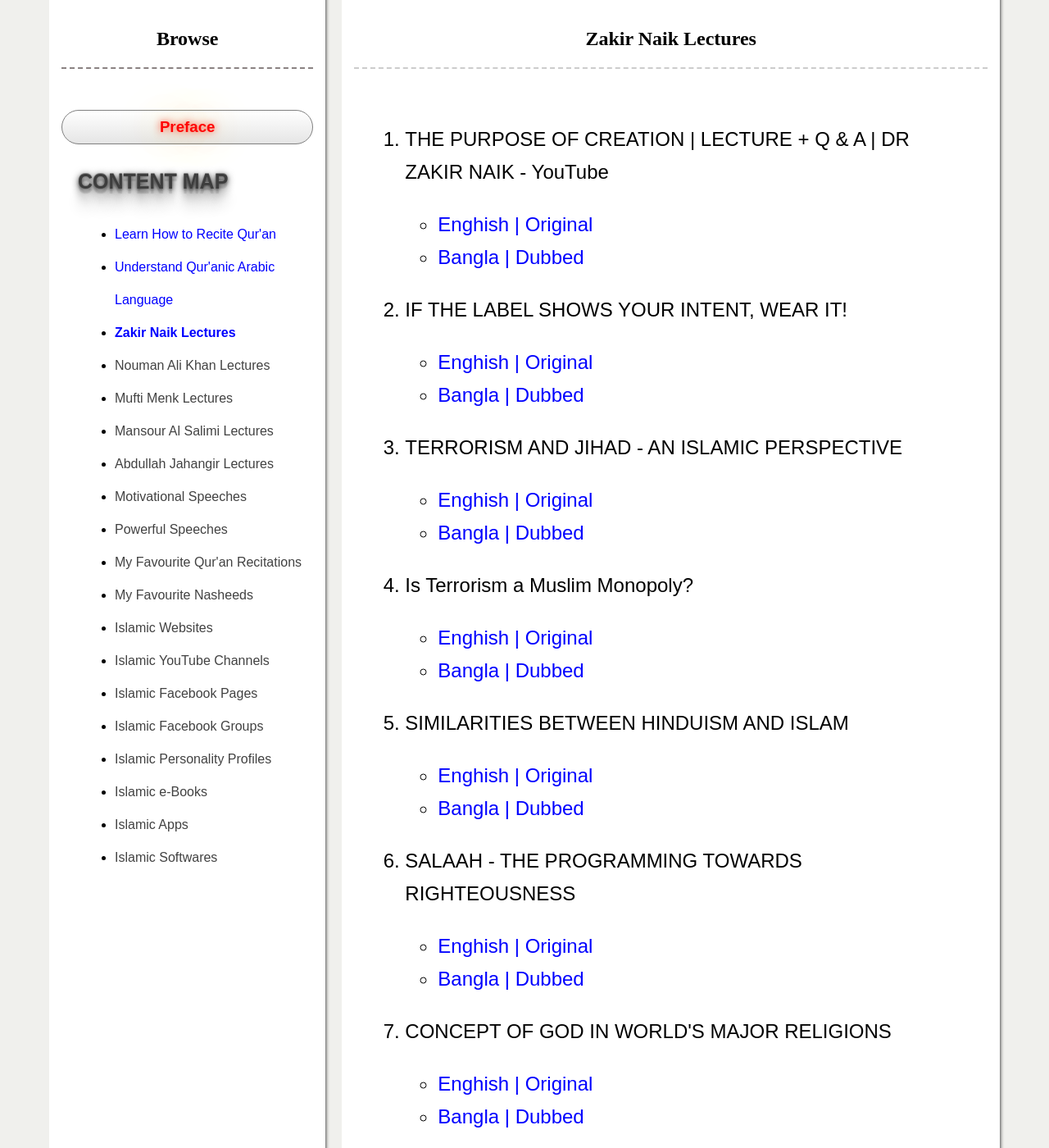
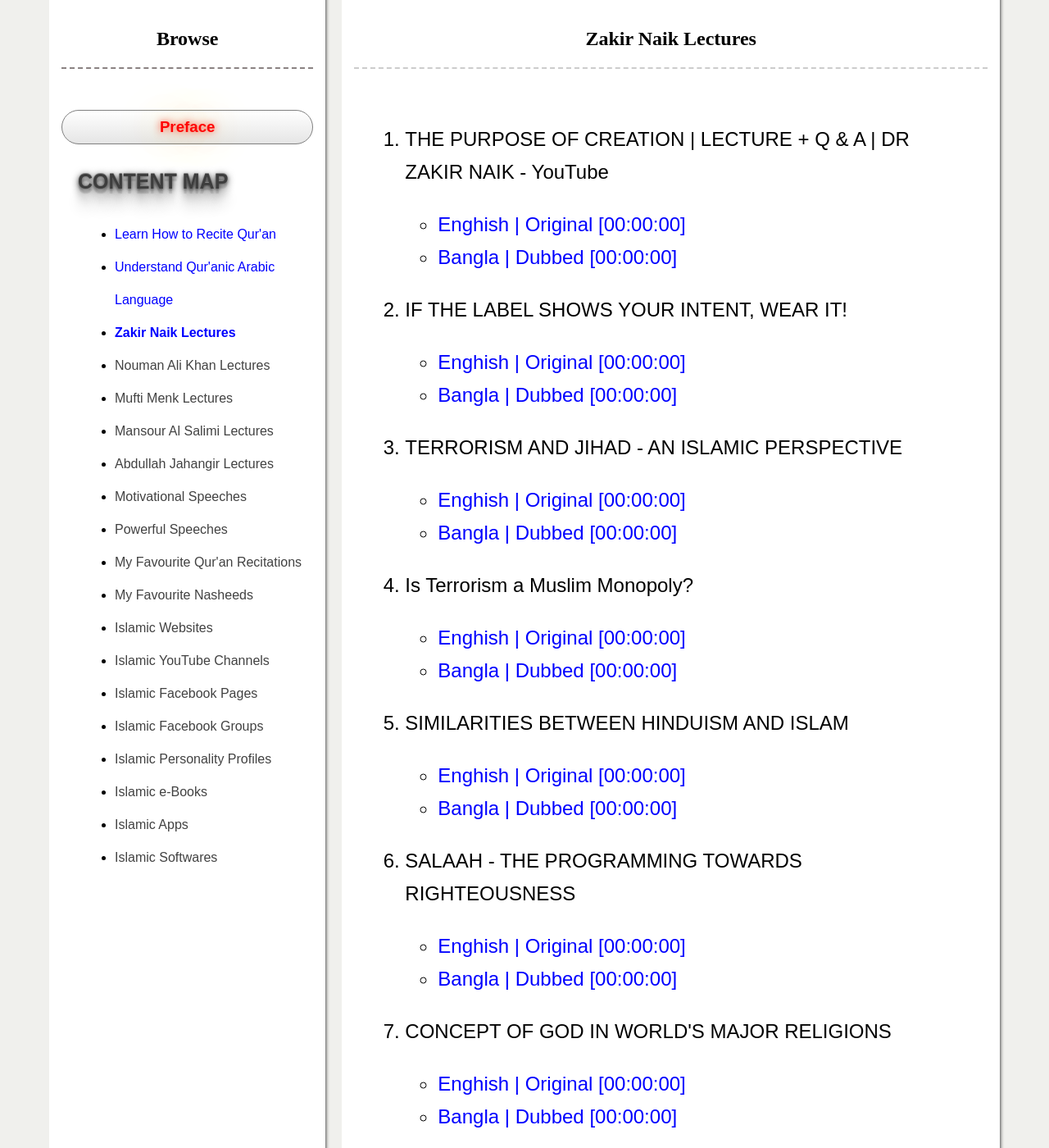
Before and after one commit to arman-bhaai/islamic-knowledge-resources, a Jekyll site: the page built from zakir-naik-lectures.html, in a window 1280 px wide and 1400 px high, scrolled down 203 px. Shown: the whole window at 82% size. Built offline with Jekyll 4.4.1, drawn with Linux system fonts in a browser that asks for light colours; some web fonts are replaced; some of the changed text lies outside the part shown.

Commit message:
updated style

```diff
--- a/_data/zakir-naik-lectures.yml
+++ b/_data/zakir-naik-lectures.yml
@@ -1,65 +1,87 @@
 - title: THE PURPOSE OF CREATION | LECTURE + Q & A | DR ZAKIR NAIK - YouTube
   text-en: Enghish | Original
   text-bn: Bangla | Dubbed
+  duration-en:  "00:00:00"
+  duration-bn:  "00:00:00"
   url-en: https://www.youtube.com/watch?v=ZwUa-czeBj4
   url-bn: https://www.youtube.com/watch?v=07qrh051Ujo
 
 - title: IF THE LABEL SHOWS YOUR INTENT, WEAR IT!
   text-en: Enghish | Original
   text-bn: Bangla | Dubbed
+  duration-en:  "00:00:00"
+  duration-bn:  "00:00:00"
   url-en: https://www.youtube.com/watch?v=94tr9nZjjiY
   url-bn: https://www.youtube.com/watch?v=6kPgzDhQCdg
 
 - title: TERRORISM AND JIHAD - AN ISLAMIC PERSPECTIVE
   text-en: Enghish | Original
   text-bn: Bangla | Dubbed
+  duration-en:  "00:00:00"
+  duration-bn:  "00:00:00"
   url-en: https://www.youtube.com/watch?v=8QqcQySFYYQ
   url-bn: https://www.youtube.com/watch?v=GCsV8oQX7qA
 
 - title: Is Terrorism a Muslim Monopoly?
   text-en: Enghish | Original
   text-bn: Bangla | Dubbed
+  duration-en:  "00:00:00"
+  duration-bn:  "00:00:00"
   url-en: https://www.youtube.com/watch?v=yfhc32Pca9s
   url-bn: https://www.youtube.com/watch?v=DavvtZYjieg
 
 - title: SIMILARITIES BETWEEN HINDUISM AND ISLAM
   text-en: Enghish | Original
   text-bn: Bangla | Dubbed
+  duration-en:  "00:00:00"
+  duration-bn:  "00:00:00"
   url-en: https://www.youtube.com/watch?v=ZOEaeucMxFM
   url-bn: https://www.youtube.com/watch?v=-UnQjn4SZt0
 
 - title: SALAAH - THE PROGRAMMING TOWARDS RIGHTEOUSNESS
   text-en: Enghish | Original
   text-bn: Bangla | Dubbed
+  duration-en:  "00:00:00"
+  duration-bn:  "00:00:00"
   url-en: https://www.youtube.com/watch?v=eJc_xIlqOZU
   url-bn: https://www.youtube.com/watch?v=y1PxhUT4oDM
 
 - title: CONCEPT OF GOD IN WORLD'S MAJOR RELIGIONS
   text-en: Enghish | Original
   text-bn: Bangla | Dubbed
+  duration-en:  "00:00:00"
+  duration-bn:  "00:00:00"
   url-en: https://www.youtube.com/watch?v=mak96hfgRgo
   url-bn: https://www.youtube.com/watch?v=_C6lv9iCcIs
 
 - title: QUR'AN AND MODERN SCIENCE COMPATIBLE OR INCOMPATIBLE
   text-en: Enghish | Original
   text-bn: Bangla | Dubbed
+  duration-en:  "00:00:00"
+  duration-bn:  "00:00:00"
   url-en: https://www.youtube.com/watch?v=cPkDQvmDviQ
   url-bn: https://www.youtube.com/watch?v=n7DG-uhrdG8
 
 - title: Muhammad (pbuh) in the Various World Religious Scriptures
   text-en: Enghish | Original
   text-bn: Bangla | Dubbed
+  duration-en:  "00:00:00"
+  duration-bn:  "00:00:00"
   url-en: https://www.youtube.com/watch?v=uwEZqIfYNeM
   url-bn: https://www.youtube.com/watch?v=r5mk-xmSo_4
 
 - title: SIMILARITIES BETWEEN CHRISTIANITY AND ISLAM
   text-en: Enghish | Original
   text-bn: Bangla | Dubbed
+  duration-en:  "00:00:00"
+  duration-bn:  "00:00:00"
   url-en: https://www.youtube.com/watch?v=_M1PcTlYalk
   url-bn: https://www.youtube.com/watch?v=-UnQjn4SZt0
 
 - title: Is the Qur'an God's Word?
   text-en: Enghish | Original
   text-bn: Bangla | Dubbed
+  duration-en:  "00:00:00"
+  duration-bn:  "00:00:00"
   url-en: https://www.youtube.com/watch?v=9RuQMD4yYWg
   url-bn: https://www.youtube.com/watch?v=XMSSedM0MtY
--- a/zakir-naik-lectures.html
+++ b/zakir-naik-lectures.html
@@ -7,8 +7,8 @@
         <li>
             <p>{{i.title}}</p>
             <ul>
-                <li><a href="{{i.url-en}}" target="_blank" alt="{{i.title}}">{{i.text-en}}</a></li>
-                <li><a href="{{i.url-bn}}" target="_blank" alt="{{i.title}}">{{i.text-bn}}</a></li>
+                <li><a href="{{i.url-en}}" target="_blank" alt="{{i.title}}">{{i.text-en}} [{{i.duration-en}}]</a></li>
+                <li><a href="{{i.url-bn}}" target="_blank" alt="{{i.title}}">{{i.text-bn}} [{{i.duration-bn}}]</a></li>
             </ul>
         </li>
     {% endfor %}
```
